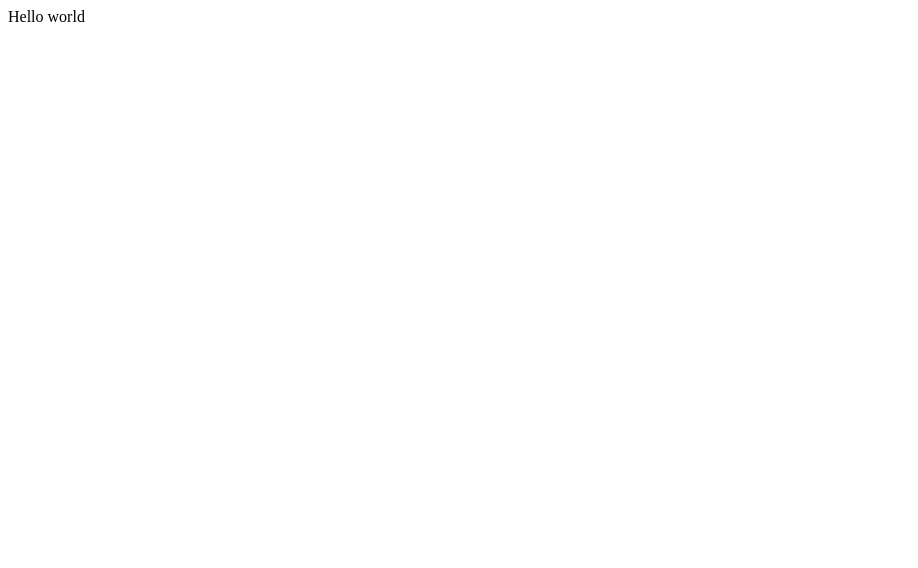
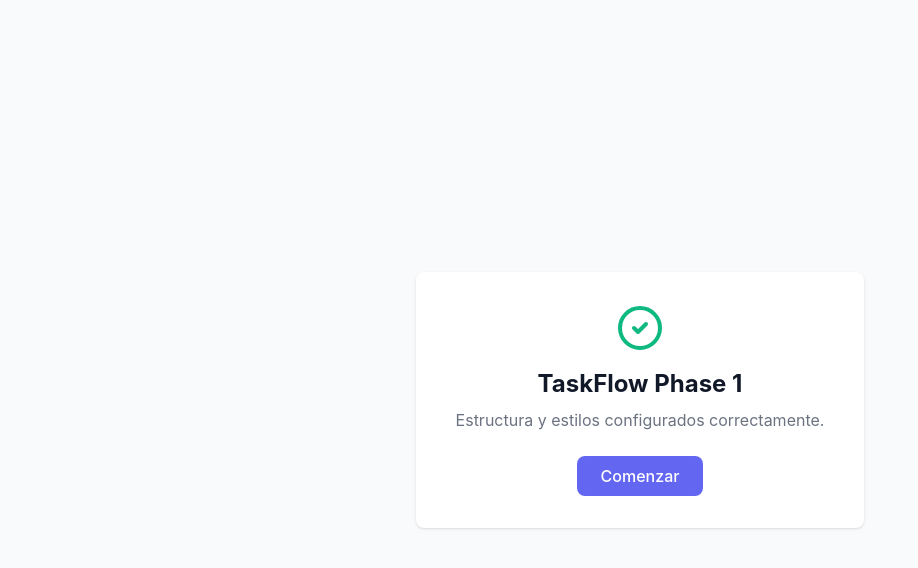
Before and after one commit to jesusurbina070/task-flow, a React app: page / in a window 1280 px wide. Shown: the top 568 px of the page, without its empty margins (0-918 px from the left). Built offline with nearby package versions, Linux system fonts and the light colour scheme; the HTML template or start-up script is replaced by a standard one.

Commit message:
feat: finalize initial project structure

```diff
--- a/package.json
+++ b/package.json
@@ -10,6 +10,7 @@
     "preview": "vite preview"
   },
   "dependencies": {
+    "framer-motion": "^12.34.3",
     "lucide-react": "^0.575.0",
     "react": "^19.2.0",
     "react-dom": "^19.2.0"
--- a/src/App.tsx
+++ b/src/App.tsx
@@ -1,8 +1,26 @@
+import { CheckCircle2 } from 'lucide-react'
+import { motion } from 'framer-motion'
+
 function App() {
-
   return (
-    <>Hello world</>
-
+    <div className="min-h-screen bg-background flex items-center justify-center p-4">
+      <motion.div
+        initial={{ opacity: 0, y: 20 }}
+        animate={{ opacity: 1, y: 0 }}
+        className="bg-surface p-8 rounded-lg shadow-sm max-w-md w-full text-center"
+      >
+        <div className="flex justify-center mb-4">
+          <CheckCircle2 className="text-success w-12 h-12" />
+        </div>
+        <h1 className="text-2xl font-bold text-text-main mb-2 font-sans">TaskFlow Phase 1</h1>
+        <p className="text-text-muted mb-6">
+          Estructura y estilos configurados correctamente.
+        </p>
+        <button className="bg-primary text-white px-6 py-2 rounded-lg font-medium hover:opacity-90 transition-opacity">
+          Comenzar
+        </button>
+      </motion.div>
+    </div>
   )
 }
 
--- /dev/null
+++ b/src/index.css
@@ -0,0 +1,13 @@
+@import "tailwindcss";
+
+@theme {
+  --color-primary: #6366F1;
+  --color-surface: #FFFFFF;
+  --color-background: #F9FAFB;
+  --color-text-main: #111827;
+  --color-text-muted: #6B7280;
+  --color-success: #10B981;
+  --color-danger: #EF4444;
+
+  --font-sans: "Inter", system-ui, sans-serif;
+}
--- a/src/main.tsx
+++ b/src/main.tsx
@@ -1,6 +1,7 @@
 import { StrictMode } from 'react'
 import { createRoot } from 'react-dom/client'
 import App from './App.tsx'
+import './index.css'
 
 createRoot(document.getElementById('root')!).render(
   <StrictMode>
--- /dev/null
+++ b/tailwind.config.js
@@ -0,0 +1,24 @@
+/** @type {import('tailwindcss').Config} */
+export default {
+  content: [
+    "./index.html",
+    "./src/**/*.{js,ts,jsx,tsx}",
+  ],
+  theme: {
+    extend: {
+      colors: {
+        primary: "#6366F1",
+        surface: "#FFFFFF",
+        background: "#F9FAFB",
+        "text-main": "#111827",
+        "text-muted": "#6B7280",
+        success: "#10B981",
+        danger: "#EF4444",
+      },
+      fontFamily: {
+        sans: ["Inter", "system-ui", "sans-serif"],
+      },
+    },
+  },
+  plugins: [],
+}
```
Also changed, not shown: 1 other file (tests, documents, lock files or other folders).
